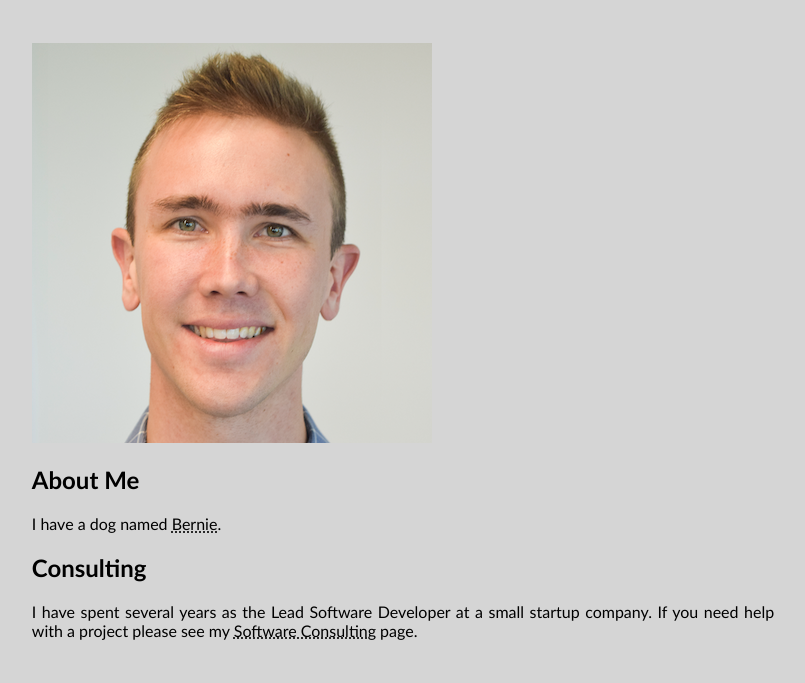
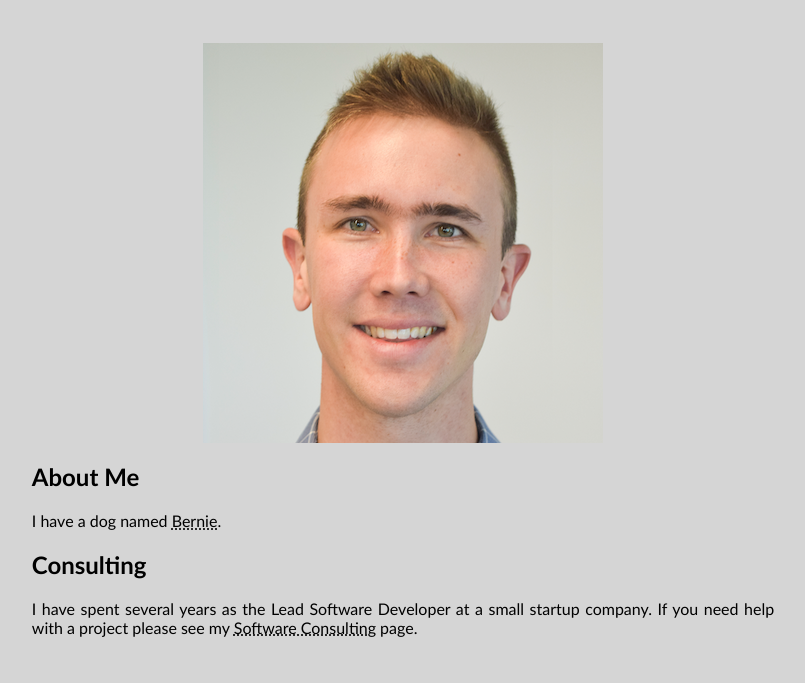
Before and after one commit to ericdweise/website, a PHP site: page /index.php in a window 1280 px wide. Shown: the part 55-738 px from the top of the page, without its empty margins (237-1042 px from the left). Run offline with PHP 8.4, Linux system fonts and the light colour scheme.

Commit message:
center images in page-content class

```diff
--- a/htdocs/assets/stylesheets/main.css
+++ b/htdocs/assets/stylesheets/main.css
@@ -25,6 +25,10 @@ div.page-content {
 }
 p {
     text-align: justify;
+}
+img.page-content {
+    display: block;
+    margin: auto;
 }
 
 /*** HEADER ***/
--- a/htdocs/index.php
+++ b/htdocs/index.php
@@ -8,7 +8,7 @@
     </head>
     <?php include('header.php'); ?>
     <div class="page-content">
-        <img src="assets/images/headshot-400px.png">
+        <img class="page-content" src="assets/images/headshot-400px.png">
         <!--TODO: Add a profile picture -->
         <!--TODO: Add a bio -->
         <section>
```
